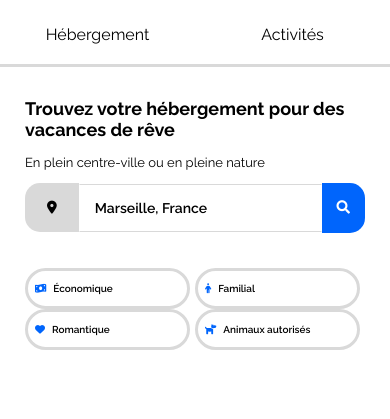
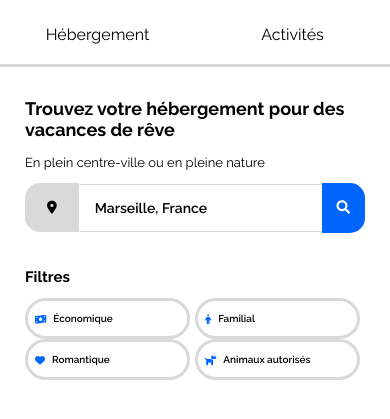
Before and after one commit to dokaNc/Booki, a plain HTML site: page index.html in a window 390 px wide. Shown: the part 103-522 px from the top of the page. Drawn offline with Linux system fonts and the light colour scheme.

Commit message:
feat: responsive filters

```diff
--- a/css/style.css
+++ b/css/style.css
@@ -96,13 +96,17 @@ input[type="submit"] {
 }
 
 /* FILTRES */
+.filter-section {
+  display: flex;
+  align-items: center;
+}
+
 .filter {
   display: flex;
   align-items: center;
-  margin-bottom: 45px;
 }
 
-.filter h2 {
+.filter-section h2 {
   font-size: 20px;
   margin-right: 30px;
 }
@@ -182,7 +186,7 @@ input[type="submit"] {
   }
 
   /* FILTERS */
-  .filter h2 {
+  .filter-section h2 {
     font-size: 15px;
     margin-right: 15px;
   }
@@ -297,9 +301,16 @@ input[type="submit"] {
     font-size: 13.5px;
   }
 
+  /* FILTERS */
   .filter-section {
     padding-left: 25px;
     padding-right: 25px;
+    display: block;
+  }
+
+  .filter-section h2 {
+    font-size: 15px;
+    margin-right: 0;
   }
 
   .filter {
--- a/index.html
+++ b/index.html
@@ -41,8 +41,8 @@
   </section>
 
   <section class="filter-section">
+    <h2>Filtres</h2>
     <div class="filter">
-      <!--<h2>Filtres</h2>-->
       <div class="filter-chips">
         <i class="filter-icon fa-solid fa-money-bill-wave"></i>
         <p>Économique</p>
```
